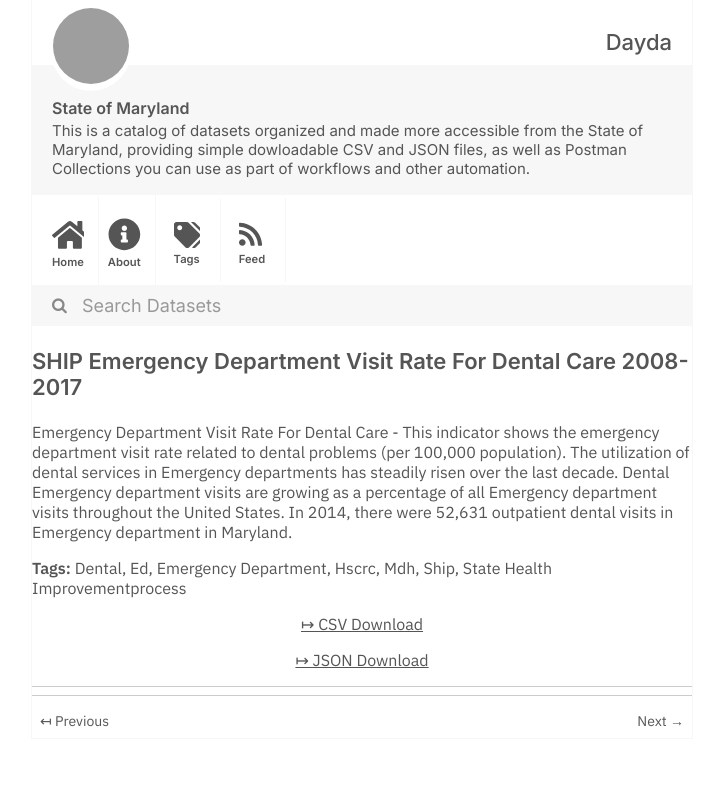
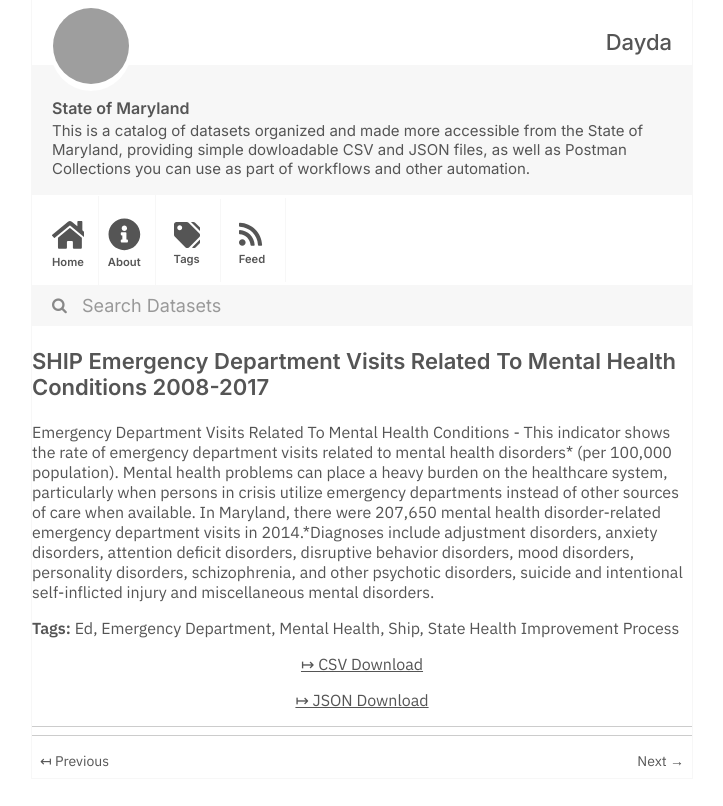
Before and after one commit to dayda-entities/state-of-maryland, a Jekyll site: the page built from _posts/2020-11-10-ship-emergency-department-visi.md, in a window 1280 px wide, cut to the strip 0-806 px from the top of the page. Shown: the whole strip, without its empty margins (278-1001 px from the left). Built offline with Jekyll 4.4.1, drawn with Linux system fonts in a browser that asks for light colours; grey boxes are pictures that could not be loaded.

Commit message:
Publish Data

```diff
--- a/_posts/2020-11-10-ship-emergency-department-visi.md
+++ b/_posts/2020-11-10-ship-emergency-department-visi.md
@@ -1,23 +1,21 @@
 ---
-title: SHIP Emergency Department Visit Rate For Dental Care 2008-2017
-created: '2020-11-10T17:25:40.688452'
-modified: '2020-11-10T17:25:40.688462'
+title: SHIP Emergency Department Visits Related To Mental Health Conditions 2008-2017
+created: '2020-11-10T17:25:49.748530'
+modified: '2020-11-10T17:25:49.748537'
 state: active
 type: dataset
 tags:
-  - Dental
   - Ed
   - Emergency Department
-  - Hscrc
-  - Mdh
+  - Mental Health
   - Ship
-  - State Health Improvementprocess
+  - State Health Improvement Process
 groups:
   - Local Government
-csv_url: 'https://opendata.maryland.gov/api/views/uwst-7igm/rows.csv?accessType=DOWNLOAD'
+csv_url: 'https://opendata.maryland.gov/api/views/xiqr-nb66/rows.csv?accessType=DOWNLOAD'
 json_url: >-
-  https://opendata.maryland.gov/api/views/uwst-7igm/rows.json?accessType=DOWNLOAD
+  https://opendata.maryland.gov/api/views/xiqr-nb66/rows.json?accessType=DOWNLOAD
 layout: post
 
 ---
-Emergency Department Visit Rate For Dental Care - This indicator shows the emergency department visit rate related to dental problems (per 100,000 population). The utilization of dental services in Emergency departments has steadily risen over the last decade. Dental Emergency department visits are growing as a percentage of all Emergency department visits throughout the United States. In 2014, there were 52,631 outpatient dental visits in Emergency department in Maryland.
+Emergency Department Visits Related To Mental Health Conditions - This indicator shows the rate of emergency department visits related to mental health disorders* (per 100,000 population). Mental health problems can place a heavy burden on the healthcare system, particularly when persons in crisis utilize emergency departments instead of other sources of care when available. In Maryland, there were 207,650 mental health disorder-related emergency department visits in 2014.*Diagnoses include adjustment disorders, anxiety disorders, attention deficit disorders, disruptive behavior disorders, mood disorders, personality disorders, schizophrenia, and other psychotic disorders, suicide and intentional self-inflicted injury and miscellaneous mental disorders.
```
